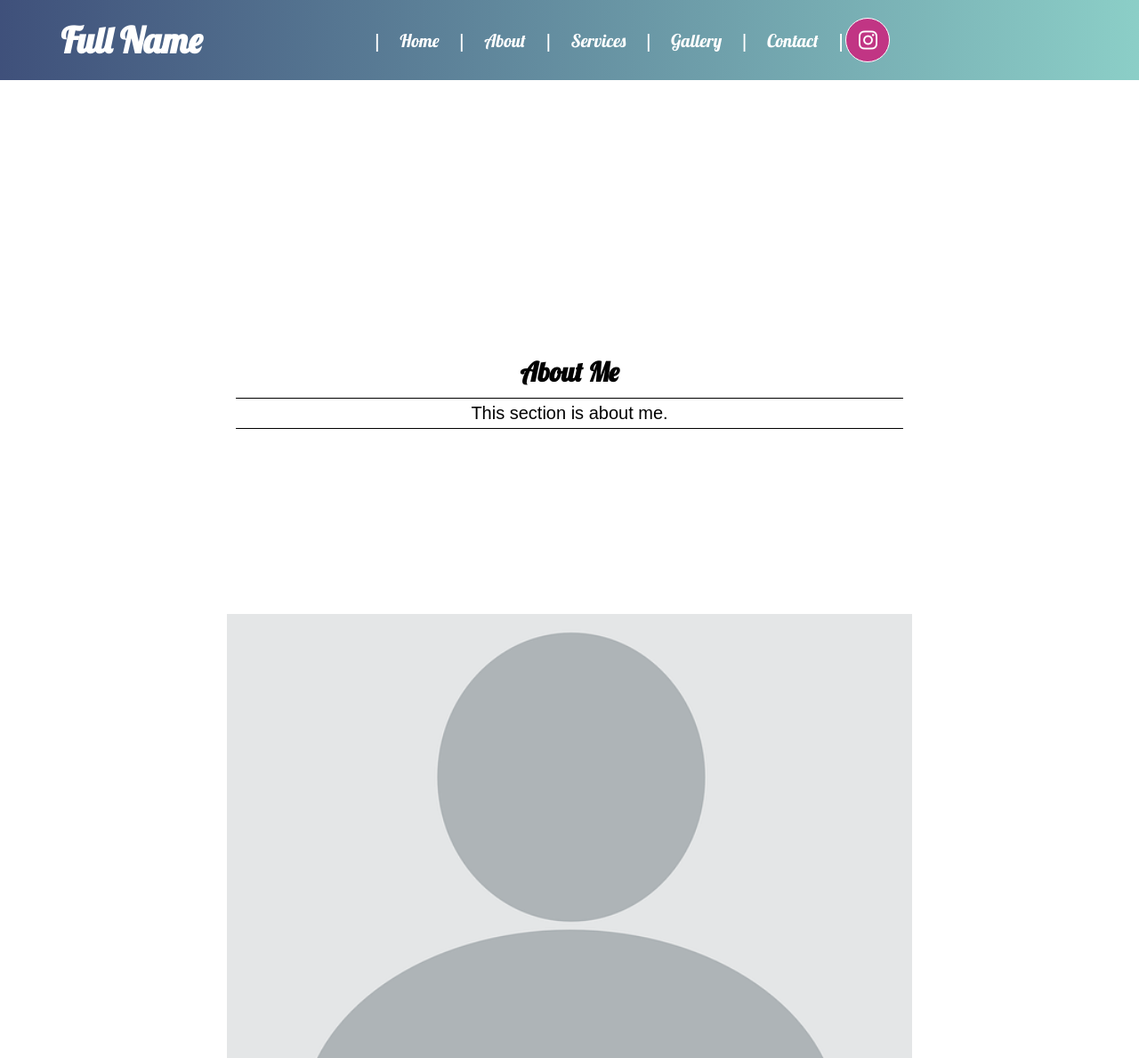
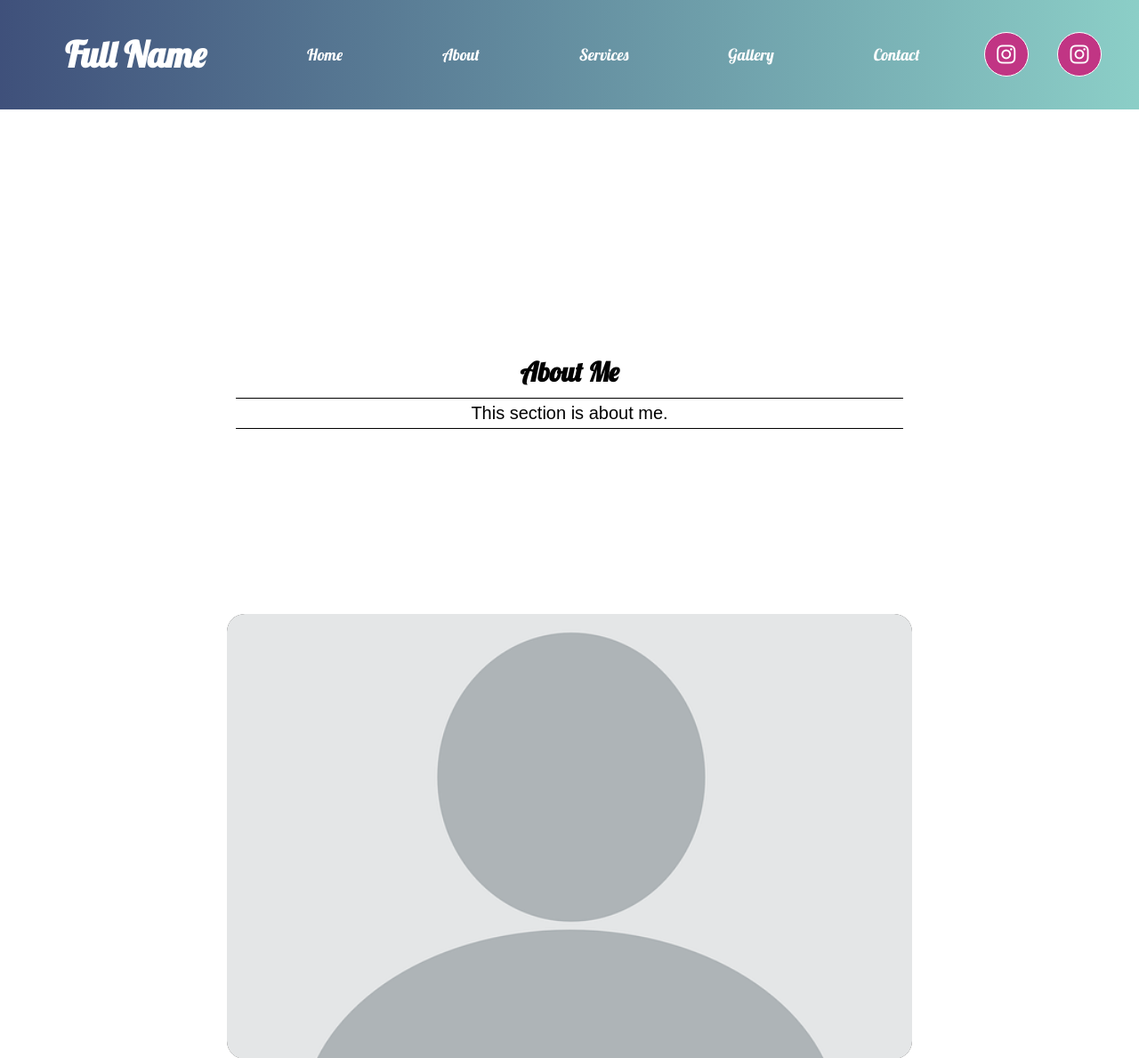
Before and after one commit to none-type/tattoo_website, a Django app: page / in a window 1280 px wide. Shown: the top 1189 px of the page at 89% size. Run offline with Django 5.2, Linux system fonts and the light colour scheme; data comes from the database, SQL or seed files in the repository.

Commit message:
worked on navbar/responsive

```diff
--- a/static/styles.css
+++ b/static/styles.css
@@ -13,6 +13,7 @@
     font-family: "Lobster", sans-serif; /* Sets default font family */
     box-sizing: border-box; /* Ensures box-sizing applies globally */
     text-decoration: none; /* Removes underlines from all links */
+    list-style: none; /* Removes default bullet points from list */
 }
 
 body {
@@ -26,17 +27,24 @@ html {
     scroll-behavior: smooth; /* Enables smooth scroll for in-page links */
 }
 
+
+/*////////////////////////////////////////////////////// */
+
 .navbar {
     position: fixed; /* Fixes navbar to the top of the screen */
+    top: 0; /* Aligns the navbar to the top */
+    left: 0; /* Aligns the navbar to the left */
+    right: 0; /* Aligns the navbar to the right */
     background-color: rgba(0, 71, 240, 0.5); /* Semi-transparent background */
     background-image: linear-gradient(to right, rgba(0, 0, 0, 0.5), rgba(152, 251, 152, 0.5)); /* Gradient effect */
     backdrop-filter: blur(5px); /* Adds a blur effect to background */
     display: flex; /* Flexbox for aligning items inside the navbar */
-    padding: 5px; /* Padding inside the navbar */
+    padding: 10px; /* Padding inside the navbar */
     z-index: 1000; /* Ensures the navbar is above other elements */
-    width: 100%; /* Full viewport width */
-    height: 90px; /* Fixed height for the navbar */
+    width: 100vw; /* Full viewport width */
+    justify-content: space-between;
     align-items: center; /* Vertically centers the navbar items */
+    min-height: 90px;
 }
 
 .name-head {
@@ -48,33 +56,95 @@ html {
     height: 50px; /* Fixed height */
 }
 
-.nav-list {
-    display: flex; /* Flexbox to align items horizontally */
-    justify-content: flex-start; /* Aligns items to the left */
-    list-style: none; /* Removes default bullet points from list */
-    margin-left: 150px; /* Adds space to the left of the list */
-    align-items: center; /* Centers items vertically */
+
+.navbar-links {
+    list-style: none;
+    align-items: center;
+    display: flex;
+    justify-content: space-evenly;
+    flex-grow: 1;
+}
+
+.navbar-links li {
+    display: flex;
+    align-items: center;
+    justify-content: center;
+    align-content: center;
+}
+
+.list-link {
+    padding: 4%;
+}
+
+.navbar-links a {
+    text-decoration: none;
+    color: white;
+    font-size: 18px;
+    justify-content: center;
+    transition: color 0.5s ease, opacity 0.5s ease; /* Smooth transition for hover effects */
+}
+
+.navbar-links a:hover {
+    color: red; /* Changes link color on hover */
+    opacity: 0.7; /* Adds opacity on hover */
+    cursor: pointer; /* Changes the cursor to a pointer */
+
+}
+
+.hamburger {
+    display: none;
+    flex-direction: column;
+    cursor: pointer;
+    margin: 5px;
+    padding: 5px;
+}
+
+.hamburger div {
+    width: 25px;
+    height: 3px;
+    background-color: white;
+    margin: 4px;
+}
+
+@media (max-width: 768px) {
+
+    .navbar {
+        position: fixed; /* Keep the navbar fixed on smaller screens */
+        top: 0; /* Aligns the navbar to the top */
+        left: 0; /* Aligns the navbar to the left */
+        right: 0; /* Aligns the navbar to the right */
+        z-index: 1002; /* Higher value to keep it above other elements */
+    }
+
+    .navbar-links {
+        display: none;
+        flex-direction: column;
+        width: 100%;
+        text-align: center;
+        border-radius: 4px;
+        padding: 5px;
+    }
+
+    .navbar-links.active {
+        display: flex;
+        align-items: center;
+        justify-content: space-around;
+    }
+
+    .hamburger {
+        display: flex;
+        position: absolute;
+        right: 20px;
+    }
+
+    .navbar {
+        justify-content: center;
+    }
 }
 
 
-.nav-item a:hover {
-    color: red; /* Changes link color on hover */
-    opacity: 0.7; /* Adds opacity on hover */
-    cursor: pointer; /* Changes the cursor to a pointer */
-}
+/*////////////////////////////////////////////////////// */
 
-.nav-item a {
-    margin-right: 20px; /* Adds space between nav items */
-    margin-left: 20px;
-    color: white; /* White text color */
-    font-size: 20px; /* Font size for links */
-    transition: color 0.5s ease, opacity 0.5s ease; /* Smooth transition for hover effects */
-}
-
-.nav-item {
-    font-size: 20px; /* Font size for nav item text */
-    color: white; /* White text color */
-}
 
 .container-section {
     height: auto; /* Adjust height based on content */
@@ -118,7 +188,7 @@ html {
     background-color: gray; /* Gray background */
     width: 770px; /* Fixed width */
     height: 500px; /* Fixed height */
-    border-radius: 0px; /* No border radius */
+    border-radius: 20px; /* No border radius */
     padding: 0px; /* No padding */
 }
 
@@ -131,6 +201,8 @@ html {
     box-sizing: border-box; /* Include padding in width and height */
     align-content: center; /* Center content */
     text-align: center; /* Center text */
+    border-radius: 20px; /* Rounds the corners of the video itself */
+    overflow: hidden; /* Clips the video to stay within the rounded corners */
 }
 
 .profile-image img {
@@ -140,6 +212,7 @@ html {
     display: block; /* Prevents extra space below the image */
     margin: 0; /* No margin */
     align-content: center; /* Centers content */
+    border-radius: 20px; /* Rounds the corners of the video itself */
 }
 
 .centered-text {
@@ -176,7 +249,7 @@ p.services-paragraph {
     background-color: gray; /* Gray background */
     width: 770px; /* Fixed width */
     height: 500px; /* Fixed height */
-    border-radius: 0px; /* No border radius */
+    border-radius: 20px; /* No border radius */
     padding: 0px; /* No padding */
     margin: 0px; /* No margin */
 }
@@ -221,6 +294,8 @@ p.services-paragraph {
     align-content: center; /* Centers content vertically */
     justify-content: center; /* Centers content horizontally */
     text-align: center; /* Center text horizontally */
+    border-radius: 20px;
+    overflow: hidden; /* Clips the video to stay within the rounded corners */
 }
 
 /* Styles for the video inside the video box */
@@ -231,7 +306,12 @@ p.services-paragraph {
     width: 100%; /* Full width of the container */
     height: 100%; /* Full height of the container */
     object-fit: cover; /* Ensures the video covers the container */
+    border-radius: 20px; /* Rounds the corners of the video itself */
 }
+
+
+
+
 
 /* Styles for boxes with flex container */
 .box1, .box4 {
@@ -242,9 +322,7 @@ p.services-paragraph {
 }
 
 
-
-
-
+/*////////////////////////////////////////////////////// */
 
 /* Gallery Section */
 
@@ -254,7 +332,7 @@ p.services-paragraph {
     top: 0;
     left: 0;
     width: 100vw;
-    height: 100vh; /* Changed to 'vh' for full viewport height */
+    height: 100%; /* Changed to 'vh' for full viewport height */
     background-color: rgba(0, 0, 0, 0.8);
     justify-content: center;
     align-items: center; /* Centers vertically */
@@ -269,6 +347,7 @@ p.services-paragraph {
 
 .modal.active {
     display: flex; /* Ensures it shows up when activated */
+
 }
 
 .modal-close {
@@ -302,13 +381,13 @@ p.services-paragraph {
     width: 80vw; /* Width of the grid container */
     grid-template-columns: repeat(auto-fill, minmax(200px, 1fr)); /* Responsive grid columns */
     gap: 10px; /* Space between grid items */
-    border: 4px solid black; /* Black border around the grid */
+    border: 2px solid black; /* Black border around the grid */
     border-radius: 8px; /* Rounded corners for the border */
     padding: 5px; /* Padding inside the grid container */
     height: auto; /* Adjust height based on content */
     grid-auto-rows: auto; /* Rows grow based on content */
     margin-top: 10px;
-    background-color: steelblue;
+    background-color: rgba(152, 251, 152, 0.5);
 }
 
 /* Styles for individual grid items */
--- a/webapp/templates/index.html
+++ b/webapp/templates/index.html
@@ -23,18 +23,18 @@
 <body>
 	<nav class="navbar" id='home'>
 		<h1 class="name-head">Full Name</h1>
-	    <ul class="nav-list">
-	    	<li class="nav-item"> | </li>
-	        <li class="nav-item"><a href="#home">Home</a></li>
-	        <li class="nav-item"> | </li>
-	        <li class="nav-item"><a href="#about">About</a></li>
-	        <li class="nav-item"> | </li>
-	        <li class="nav-item"><a href="#services">Services</a></li>
-	        <li class="nav-item"> | </li>
-	        <li class="nav-item"><a href="#gallery">Gallery</a></li>
-	        <li class="nav-item"> | </li>
-	        <li class="nav-item"><a href="#contact">Contact</a></li>
-	        <li class="nav-item"> | </li>
+	    <ul class="navbar-links">
+
+	        <li class="list-link"><a href="#home">Home</a></li>
+
+	        <li class="list-link"><a href="#about">About</a></li>
+
+	        <li class="list-link"><a href="#services">Services</a></li>
+
+	        <li class="list-link"><a href="#gallery">Gallery</a></li>
+
+	        <li class="list-link"><a href="#contact">Contact</a></li>
+
 
 
 	        <li class="instagram">
@@ -42,7 +42,17 @@
 			        <i class="fab fa-instagram"></i>
 			    </a>
 			</li>
+			<li class="instagram">
+			    <a href="https://instagram.com/yourusername" target="_blank">
+			        <i class="fab fa-instagram"></i>
+			    </a>
+			</li>
 	    </ul>
+	    <div class="hamburger" onclick="toggleMenu()">
+            <div></div>
+            <div></div>
+            <div></div>
+        </div>
 	</nav>
 
 	<div class="container-section">
@@ -129,6 +139,11 @@
 						        <i class="fab fa-instagram"></i>
 						    </a>
 						</li>
+						<li class="instagram">
+						    <a href="https://instagram.com/yourusername" target="_blank">
+						        <i class="fab fa-instagram"></i>
+						    </a>
+						</li>
 		            </ul>
 		        </div>
 		    </div>
@@ -150,12 +165,20 @@
 		    const modalImage = document.getElementById('modal-image');
 		    modalImage.src = imageSrc;
 		    modal.classList.add('active'); // Show the modal
+		    document.body.style.overflow = 'hidden'; // Disable scroll
 		}
 
 		function closeModal() {
 		    const modal = document.getElementById('modal');
 		    modal.classList.remove('active'); // Hide the modal
+		    document.body.style.overflow = ''; // Re-enable scroll
 		}
+
+
+		function toggleMenu() {
+            const navbarLinks = document.querySelector('.navbar-links');
+            navbarLinks.classList.toggle('active');
+        }
     </script>
 
 </body>
```
